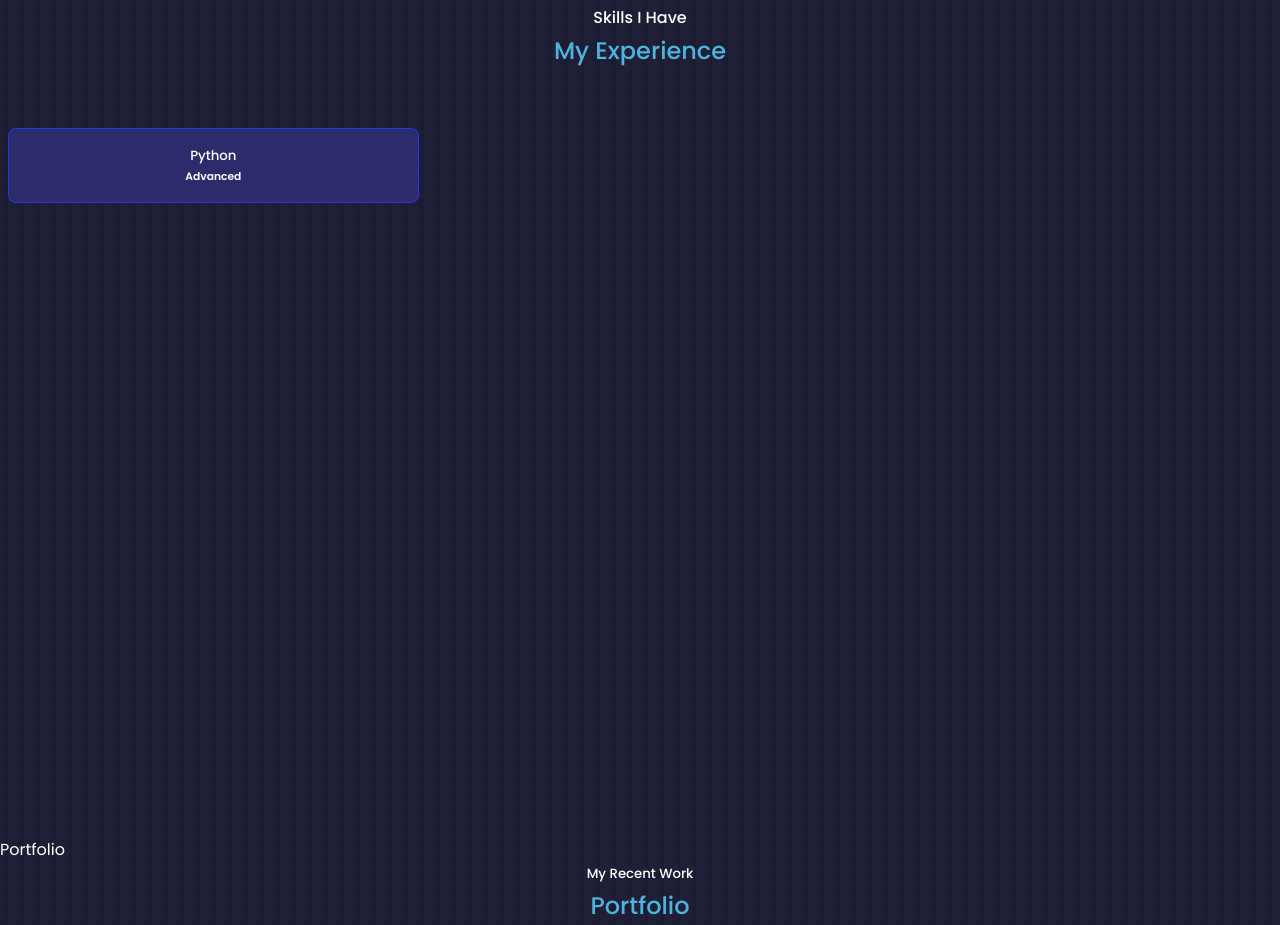
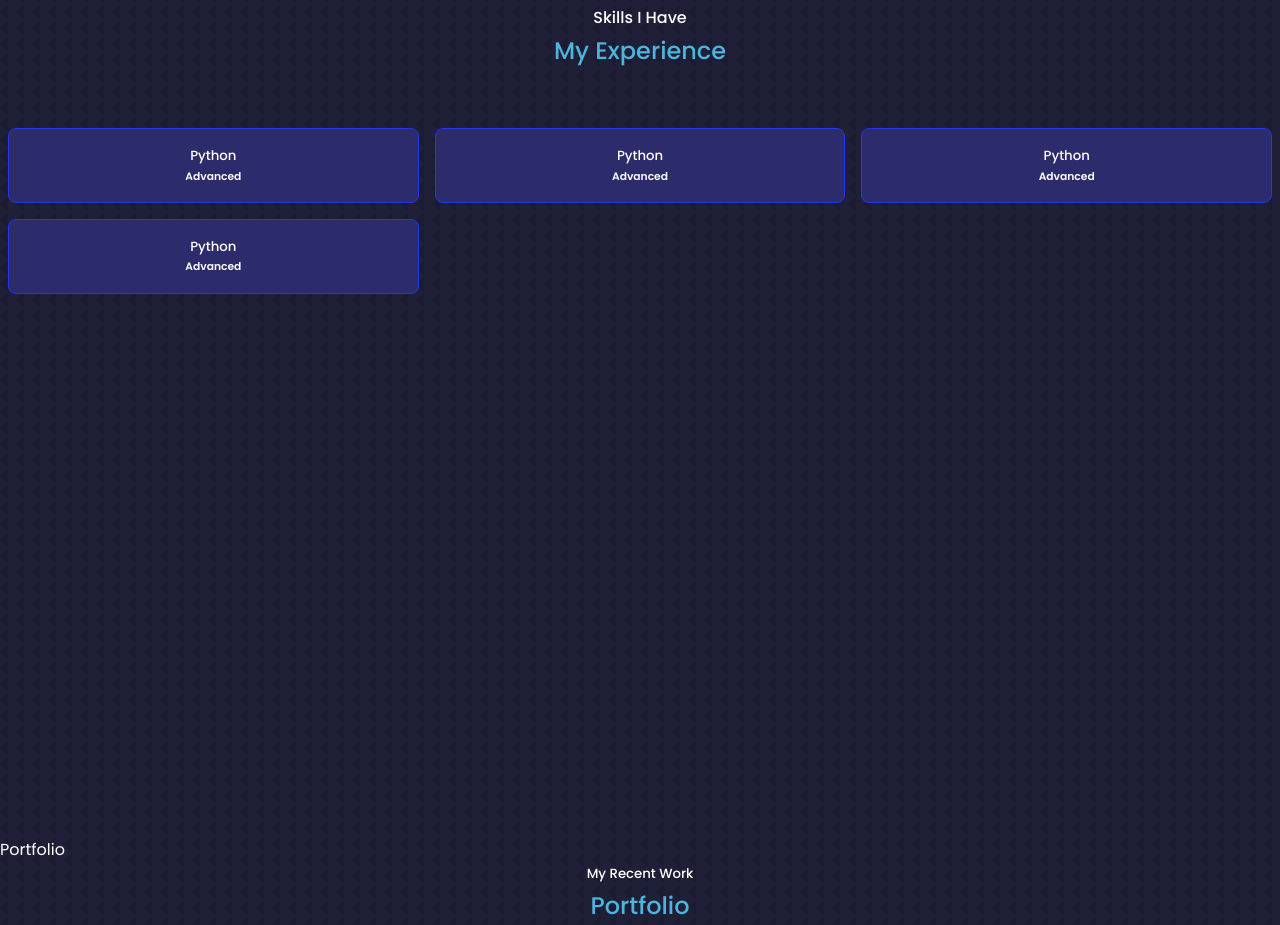
Before and after one commit to nikthe883/react-js-portfolio, a React (Create React App) app: page / in a window 1280 px wide. Shown: the part 1660-2585 px from the top of the page. Built offline with nearby package versions, Linux system fonts and the light colour scheme.

Commit message:
more auto

```diff
--- a/src/components/experiance/Experience.jsx
+++ b/src/components/experiance/Experience.jsx
@@ -4,7 +4,16 @@ import "./experiance.css";
 const data = [
   {id:1,
   title:'Python',
-  experiance:'Advanced'}
+  experiance:'Advanced'},
+  {id:1,
+    title:'Python',
+    experiance:'Advanced'},
+  {id:1,
+    title:'Python',
+    experiance:'Advanced'},
+  {id:1,
+    title:'Python',
+    experiance:'Advanced'}
 ]
 
 
```
